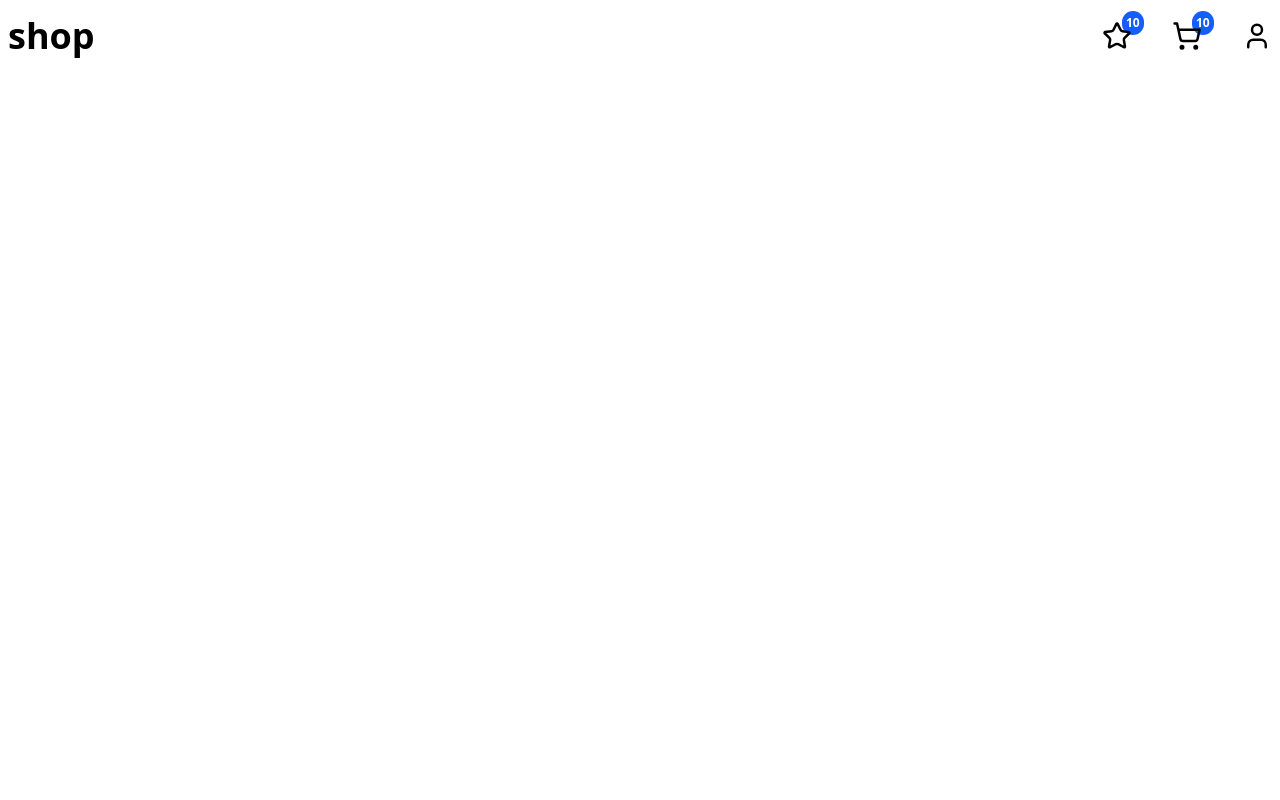
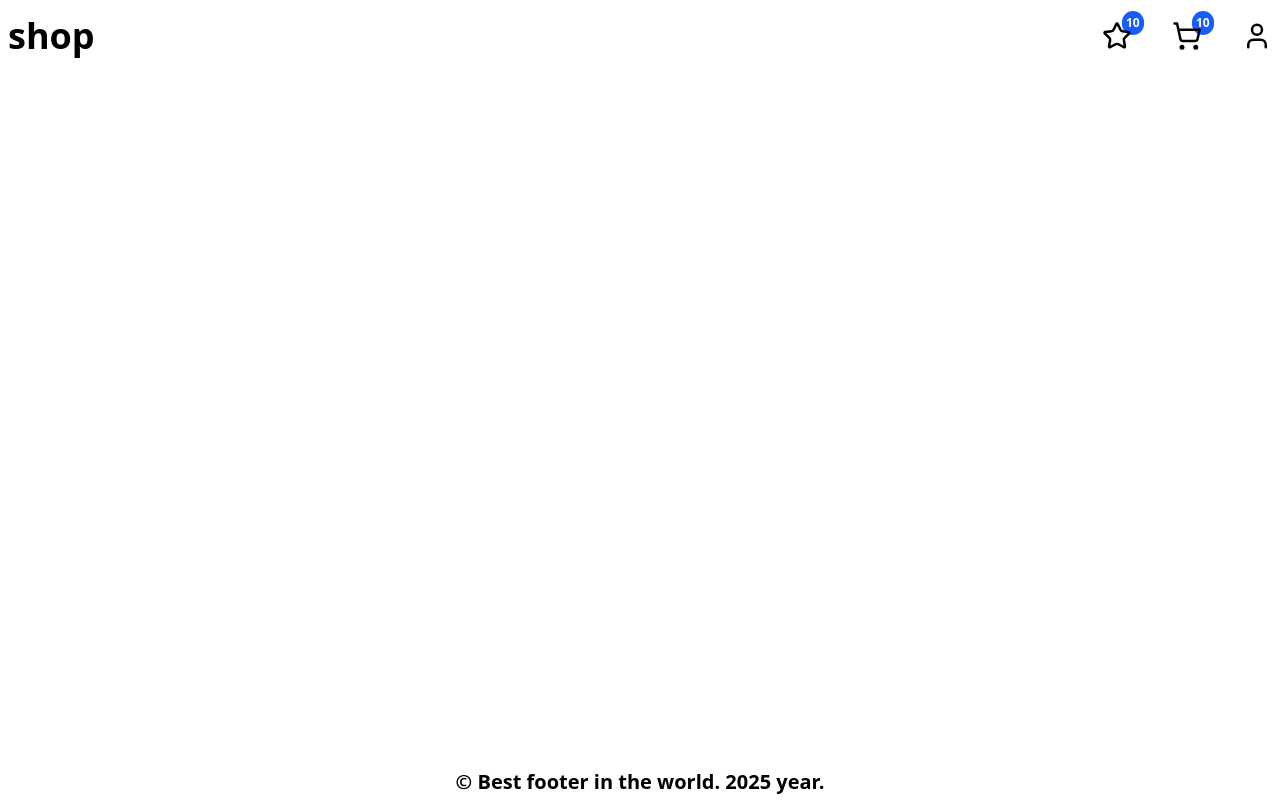
Before and after one commit to OleksiyNikolaenko/shop, a Next.js app: page / in a window 1280 px wide. Built offline with nearby package versions, Linux system fonts and the light colour scheme.

Commit message:
add Footer component

```diff
--- a/src/app/layout.tsx
+++ b/src/app/layout.tsx
@@ -1,4 +1,4 @@
-import { Header } from '@/components';
+import { Footer, Header } from '@/components';
 import type { Metadata } from 'next';
 import './globals.css';
 
@@ -17,6 +17,7 @@ export default function RootLayout({
       <body className="flex h-screen flex-col">
         <Header />
         <main className="flex-1">{children}</main>
+        <Footer />
       </body>
     </html>
   );
--- /dev/null
+++ b/src/components/Footer/Footer.tsx
@@ -0,0 +1,10 @@
+export const Footer = () => {
+  return (
+    <footer className="container mx-auto px-2 py-1">
+      <p className="text-center font-semibold md:text-xl">
+        {' '}
+        &copy; Best footer in the world. {new Date().getFullYear()} year.
+      </p>
+    </footer>
+  );
+};
--- a/src/components/index.ts
+++ b/src/components/index.ts
@@ -1,2 +1,3 @@
 export { Bage } from './Bage';
+export { Footer } from './Footer/Footer';
 export { Header } from './Header/Header';
```
